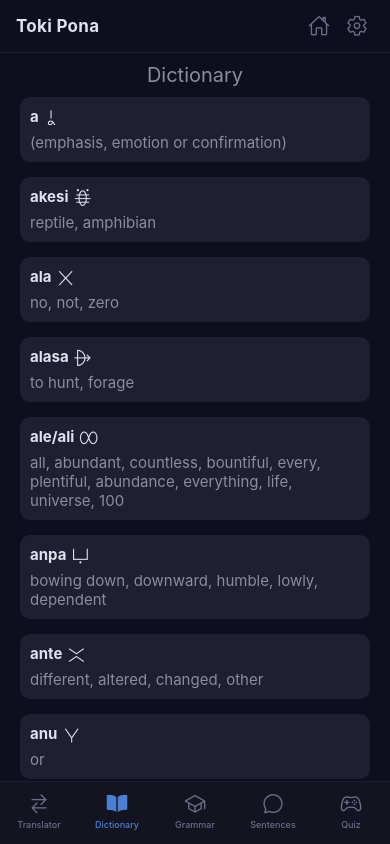
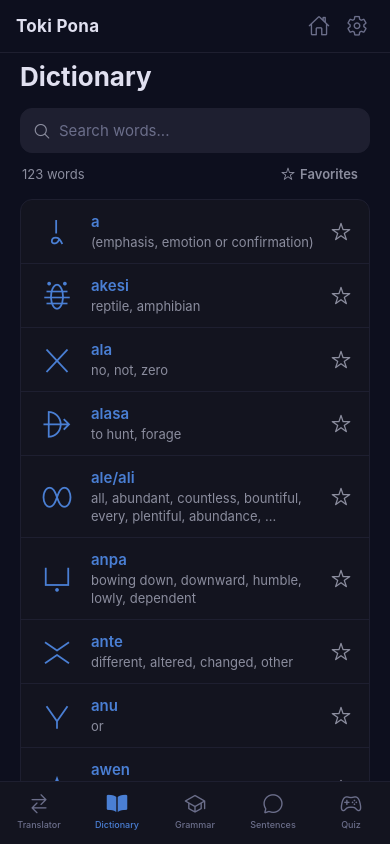
Before and after one commit to Seralto/toki-pona, a React Native app: screen / in a window 390 px wide. Both pictures are taken after a click on the element "Dictionary". Shown: the top 844 px of the page. Built offline with nearby package versions, Linux system fonts and the light colour scheme.

Commit message:
feat: enhance Dictionary component with search functionality and favorites management; update language prompts in JSON files

```diff
--- a/components/Dictionary.js
+++ b/components/Dictionary.js
@@ -1,36 +1,162 @@
-import React from "react";
-import { View, ScrollView, Text, StyleSheet } from "react-native";
+import React, { useState, useEffect, useCallback } from "react";
+import { View, ScrollView, Text, TextInput, TouchableOpacity, StyleSheet } from "react-native";
+import { Ionicons } from "@expo/vector-icons";
+import { useFonts } from "expo-font";
+import AsyncStorage from "@react-native-async-storage/async-storage";
 
-import Translation from "./Translation";
+const FAV_KEY = "tokipona:favorites";
 
 const Dictionary = ({ pageTexts, dictionary, screenWidth, theme }) => {
-  const titleFontSize = screenWidth < 400 ? 20 : 24;
   const th = theme ?? {};
+  const fontSize = screenWidth < 400 ? 15 : 17;
+  const labels = pageTexts.dictionary ?? {};
+
+  const [fontsLoaded] = useFonts({ "sitelen-pona": require("../assets/fonts/linja-pona.otf") });
+
+  const [query, setQuery]       = useState("");
+  const [favOnly, setFavOnly]   = useState(false);
+  const [favorites, setFavorites] = useState(new Set());
+
+  useEffect(() => {
+    AsyncStorage.getItem(FAV_KEY).then((val) => {
+      if (val) setFavorites(new Set(JSON.parse(val)));
+    });
+  }, []);
+
+  const toggleFav = useCallback((word) => {
+    setFavorites((prev) => {
+      const next = new Set(prev);
+      next.has(word) ? next.delete(word) : next.add(word);
+      AsyncStorage.setItem(FAV_KEY, JSON.stringify([...next]));
+      return next;
+    });
+  }, []);
+
+  const entries = Object.entries(dictionary).map(([word, definition]) => ({
+    word,
+    definition,
+    glyph: word.split("/")[0],
+  }));
+
+  const q = query.trim().toLowerCase();
+  const filtered = entries.filter((e) => {
+    if (favOnly && !favorites.has(e.word)) return false;
+    if (q && !e.word.toLowerCase().includes(q) && !e.definition.toLowerCase().includes(q)) return false;
+    return true;
+  });
 
   return (
-    <View style={styles.dictionary}>
-      <Text style={[styles.title, { fontSize: titleFontSize, color: th.textMuted }]}>
-        {pageTexts.pages.dictionary}
-      </Text>
+    <View style={styles.container}>
+      {/* Title */}
+      <Text style={[styles.title, { color: th.text }]}>{pageTexts.pages.dictionary}</Text>
 
-      <ScrollView>
-        {Object.keys(dictionary).map((key) => (
-          <Translation
-            word={key}
-            text={dictionary[key]}
-            key={key}
-            screenWidth={screenWidth}
-            theme={theme}
+      {/* Search bar */}
+      <View style={[styles.searchBox, { backgroundColor: th.inputBg, borderColor: q ? th.accentBorder : th.surfaceBorder }]}>
+        <Ionicons name="search-outline" size={18} color={th.textMuted} style={styles.searchIcon} />
+        <TextInput
+          style={[styles.searchInput, { fontSize, color: th.text }]}
+          value={query}
+          onChangeText={setQuery}
+          placeholder={labels.search ?? "Search words..."}
+          placeholderTextColor={th.inactive}
+          autoCorrect={false}
+          autoCapitalize="none"
+          autoComplete="off"
+          returnKeyType="search"
+        />
+        {q.length > 0 && (
+          <TouchableOpacity onPress={() => setQuery("")}>
+            <Ionicons name="close-circle" size={18} color={th.textMuted} />
+          </TouchableOpacity>
+        )}
+      </View>
+
+      {/* Word count + favorites toggle */}
+      <View style={styles.controls}>
+        <Text style={[styles.wordCount, { color: th.textMuted }]}>
+          {filtered.length} {labels.wordCount ?? "words"}
+        </Text>
+        <TouchableOpacity
+          onPress={() => setFavOnly((v) => !v)}
+          style={[styles.favButton, favOnly && styles.favButtonActive]}
+          activeOpacity={0.7}
+        >
+          <Ionicons
+            name={favOnly ? "star" : "star-outline"}
+            size={14}
+            color={favOnly ? "#eab308" : th.textMuted}
           />
-        ))}
+          <Text style={[styles.favButtonText, { color: favOnly ? "#eab308" : th.textMuted }]}>
+            {favOnly ? (labels.showAll ?? "Show All") : (labels.showFavorites ?? "Favorites")}
+          </Text>
+        </TouchableOpacity>
+      </View>
+
+      {/* List */}
+      <ScrollView style={styles.scroll} showsVerticalScrollIndicator={false}>
+        {filtered.length === 0 ? (
+          <Text style={[styles.empty, { fontSize, color: th.inactive }]}>{labels.noResults ?? "No results found."}</Text>
+        ) : (
+          <View style={[styles.listCard, { backgroundColor: th.surface, borderColor: th.surfaceBorder }]}>
+            {filtered.map((entry, idx) => {
+              const isFav = favorites.has(entry.word);
+              return (
+                <View
+                  key={entry.word}
+                  style={[styles.row, idx > 0 && { borderTopWidth: 1, borderTopColor: th.surfaceBorder }]}
+                >
+                  {/* Sitelen pona glyph */}
+                  <Text style={[styles.glyph, { color: th.accent }]}>{entry.glyph}</Text>
+
+                  {/* Word + definition */}
+                  <View style={styles.textBlock}>
+                    <Text style={[styles.word, { fontSize, color: th.accent }]}>{entry.word}</Text>
+                    <Text style={[styles.definition, { fontSize: fontSize - 2, color: th.textMuted }]} numberOfLines={2}>
+                      {entry.definition}
+                    </Text>
+                  </View>
+
+                  {/* Favorite toggle */}
+                  <TouchableOpacity onPress={() => toggleFav(entry.word)} style={styles.starBtn} activeOpacity={0.7}>
+                    <Ionicons name={isFav ? "star" : "star-outline"} size={20} color={isFav ? "#eab308" : th.textMuted} />
+                  </TouchableOpacity>
+                </View>
+              );
+            })}
+          </View>
+        )}
+        <View style={{ height: 48 }} />
       </ScrollView>
     </View>
   );
 };
 
 const styles = StyleSheet.create({
-  dictionary: { alignItems: "center", paddingHorizontal: 20 },
-  title: { marginVertical: 10 },
+  container:      { flex: 1, paddingHorizontal: 20 },
+  title:          { fontSize: 26, fontWeight: "bold", marginBottom: 16, marginTop: 8 },
+
+  /* Search */
+  searchBox:      { flexDirection: "row", alignItems: "center", borderRadius: 12, borderWidth: 1, paddingHorizontal: 12, marginBottom: 8 },
+  searchIcon:     { marginRight: 8 },
+  searchInput:    { flex: 1, paddingVertical: 12 },
+
+  /* Controls row */
+  controls:       { flexDirection: "row", alignItems: "center", justifyContent: "space-between", marginBottom: 12, paddingHorizontal: 2 },
+  wordCount:      { fontSize: 13 },
+  favButton:      { flexDirection: "row", alignItems: "center", gap: 5, borderRadius: 20, paddingHorizontal: 10, paddingVertical: 5 },
+  favButtonActive:{ backgroundColor: "rgba(234,179,8,0.15)" },
+  favButtonText:  { fontSize: 13, fontWeight: "600" },
+
+  /* List */
+  scroll:         { flex: 1 },
+  listCard:       { borderRadius: 12, borderWidth: 1.5, overflow: "hidden" },
+  row:            { flexDirection: "row", alignItems: "center", paddingHorizontal: 14, paddingVertical: 12, gap: 12 },
+  glyph:          { fontFamily: "sitelen-pona", fontSize: 36, width: 44, textAlign: "center" },
+  textBlock:      { flex: 1 },
+  word:           { fontWeight: "600", marginBottom: 2 },
+  definition:     { lineHeight: 18 },
+  starBtn:        { padding: 4 },
+  empty:          { textAlign: "center", marginTop: 40 },
 });
 
 export default Dictionary;
--- a/data/texts-english.json
+++ b/data/texts-english.json
@@ -29,6 +29,13 @@
       "pronoun": "pronoun",
       "number": "number"
     }
+  },
+  "dictionary": {
+    "search": "Search words...",
+    "noResults": "No results found.",
+    "wordCount": "words",
+    "showFavorites": "Favorites",
+    "showAll": "Show All"
   },
   "quiz": {
     "title": "Quiz",
--- a/data/texts-portuguese.json
+++ b/data/texts-portuguese.json
@@ -29,6 +29,13 @@
       "pronoun": "pronome",
       "number": "número"
     }
+  },
+  "dictionary": {
+    "search": "Buscar palavras...",
+    "noResults": "Nenhum resultado encontrado.",
+    "wordCount": "palavras",
+    "showFavorites": "Favoritos",
+    "showAll": "Mostrar Todos"
   },
   "quiz": {
     "title": "Quiz",
--- a/data/texts-spanish.json
+++ b/data/texts-spanish.json
@@ -29,6 +29,13 @@
       "pronoun": "pronombre",
       "number": "número"
     }
+  },
+  "dictionary": {
+    "search": "Buscar palabras...",
+    "noResults": "No se encontraron resultados.",
+    "wordCount": "palabras",
+    "showFavorites": "Favoritos",
+    "showAll": "Mostrar Todo"
   },
   "quiz": {
     "title": "Quiz",
```
